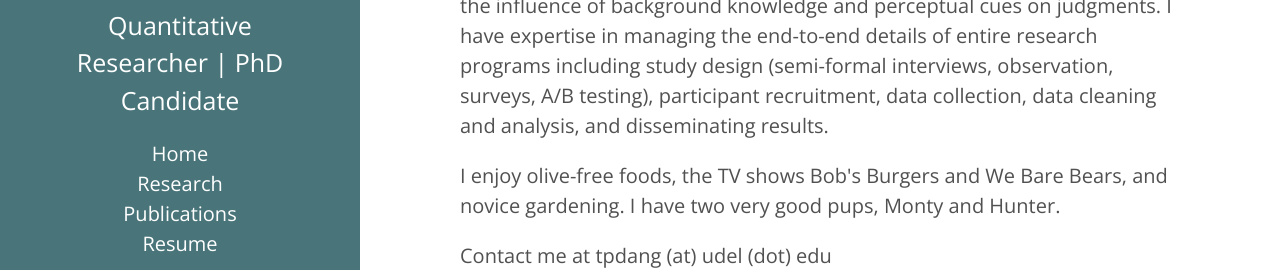
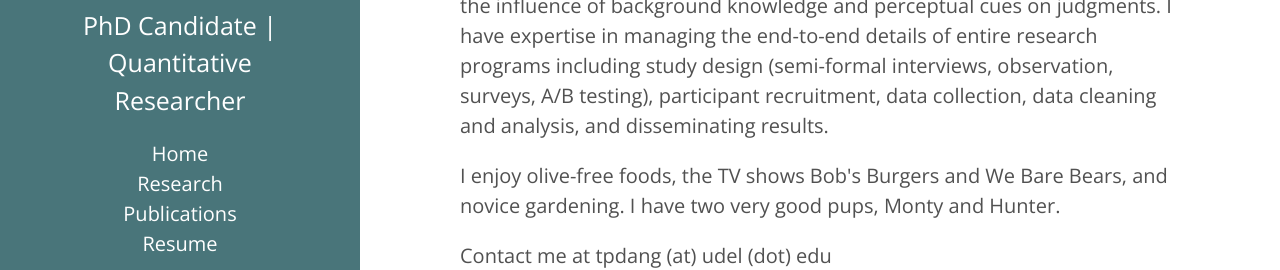
Before and after one commit to tzipporahdang/tzipporahdang.github.io, a plain HTML site: page index.html in a window 1280 px wide. Shown: the part 356-626 px from the top of the page. Drawn offline with nearby package versions, Linux system fonts and the light colour scheme; files whose address does not match are found by name.

Commit message:
Update index.html

```diff
--- a/index.html
+++ b/index.html
@@ -89,7 +89,7 @@
       <h1>Tzipporah P. Dang</h1>
 
 
-      <p class="lead">Quantitative Researcher |       PhD Candidate</p>
+      <p class="lead">PhD Candidate | Quantitative Researcher</p>
 
     </div>
 
```
